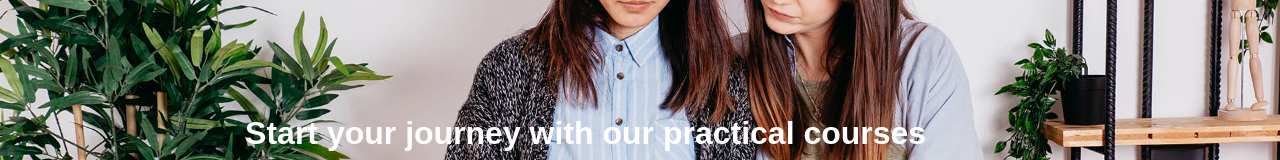
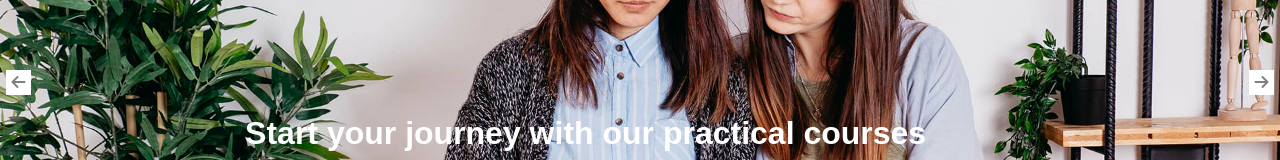
Before and after one commit to dejanino/sedcnis_2019, a plain HTML site: page index.html in a window 1280 px wide. Shown: the part 331-491 px from the top of the page. Drawn offline with Linux system fonts and the light colour scheme.

Commit message:
Dodate su strelice

```diff
--- a/css/index.css
+++ b/css/index.css
@@ -2,13 +2,14 @@
     --color: #29ca8e;
     --color-brown: #252020;
 }
+
 * {
     padding: 0;
     margin: 0;
     box-sizing: border-box;
     font-family: Arial, Helvetica, sans-serif;
+}
 
-}
 header {
     border-top: 5px solid #29ca8e;
     width: 100%;
@@ -56,14 +57,15 @@ a {
     background-color: #29ca8e;
 }
 
+
 /* SLIDER */
 
 .slider {
     width: 100%;
-    background-color:white;
+    background-color: white;
     height: 80vh;
     display: flex;
-    color:white;
+    color: white;
     text-align: left;
     justify-content: center;
     align-content: center;
@@ -71,6 +73,7 @@ a {
     position: relative;
     margin-top: 20px;
 }
+
 
 /* #slider-slike {
     position:relative;
@@ -130,6 +133,30 @@ a {
     }
     } */
 
+#left-arrow,
+#right-arrow {
+    top: 50%;
+    position: absolute;
+    background: #fff;
+    width: 25px;
+    HEIGHT: 25px;
+}
+
+#right-arrow {
+    right: 6px;
+}
+
+#left-arrow {
+    left: 6px;
+}
+
+#left-arrow i,
+#right-arrow i {
+    text-align: center;
+    line-height: 25px;
+    width: 100%;
+}
+
 
 /* SLIDER SLIKA */
 
@@ -139,13 +166,15 @@ img {
     align-content: center;
 }
 
+
 /* TEXT PREKO SLIKE */
 
-.slider-text{
+.slider-text {
     position: absolute;
     padding: 20px;
     bottom: 10px;
 }
+
 
 /* DUGME ISPOD SLIKE */
 
@@ -158,7 +187,7 @@ img {
     width: 160px;
     margin-top: 30px;
     display: inline-block;
-    text-align: center ;
+    text-align: center;
     line-height: 58px;
 }
 
@@ -186,6 +215,7 @@ img {
     padding-top: 10px;
 }
 
+
 /* OFFERS CONTAINER */
 
 .top-offers {
@@ -197,6 +227,7 @@ img {
     padding-right: 10px;
     margin-top: 45px;
 }
+
 
 /* OFFERS PROZOR */
 
@@ -210,6 +241,7 @@ img {
     justify-content: center;
     padding: 50px;
 }
+
 
 /* BROJ U PROZORU */
 
@@ -225,14 +257,15 @@ img {
     justify-content: center;
     align-items: center;
     margin-bottom: 20px;
+}
 
-}
 
 /* HEADER U PROZORU */
 
 .offer-heading {
     margin-bottom: 20px;
 }
+
 
 /* SIGNUP CONTAINER */
 
@@ -243,6 +276,7 @@ img {
     display: flex;
     flex-direction: column;
 }
+
 
 /* HEADER U SIGNUPU */
 
@@ -258,6 +292,7 @@ img {
     margin-top: 50px;
     padding-left: 20px;
 }
+
 
 /* SIGNUP SLICICA */
 
@@ -277,6 +312,7 @@ img {
     line-height: 50px !important;
 }
 
+
 /* SIGNUP FORMA */
 
 .signup-form {
@@ -294,13 +330,16 @@ img {
     width: 80%;
 }
 
-.signup-form form input[type=text], input[type=password], input[type=email] {
+.signup-form form input[type=text],
+input[type=password],
+input[type=email] {
     width: 100%;
 }
 
 .signup-form-submit {
     width: auto;
 }
+
 
 /* HEADER FORME */
 
@@ -310,6 +349,7 @@ img {
     margin-top: 0px;
     margin-bottom: 30px;
 }
+
 
 /* INPUT U FORMI */
 
@@ -323,6 +363,7 @@ input {
     height: 45px;
     font-size: 16px;
 }
+
 
 /* SUBMIT DUGME */
 
@@ -343,12 +384,14 @@ input {
     background-color: transparent;
 }
 
+
 /* TEXTAREA */
 
 textarea {
     padding: 5px;
     font-size: 17px;
 }
+
 
 /* TEACHERS CONTAINER */
 
@@ -361,6 +404,7 @@ textarea {
     padding: 20px;
 }
 
+
 /* TEACHER PROZOR */
 
 .teacher {
@@ -370,18 +414,19 @@ textarea {
     padding-bottom: 80px;
 }
 
+
 /* SLIKA U PROZORU */
 
 .teachers-image {
     display: flex;
     flex-direction: column;
     align-items: center;
-
 }
 
 .teachers-image img {
     width: 100%;
 }
+
 
 /* TEXT U PROZORU */
 
@@ -389,6 +434,7 @@ textarea {
     padding: 20px;
     background-color: white;
 }
+
 
 /* SOCIAL IKONICE */
 
@@ -403,7 +449,7 @@ textarea {
     justify-content: space-evenly;
 }
 
-.teacher-icon i{
+.teacher-icon i {
     color: black;
     width: 35px;
     height: 35px;
@@ -420,6 +466,7 @@ textarea {
     padding: 0;
 }
 
+
 /* COURSES CONTAINER */
 
 .courses-container {
@@ -429,12 +476,14 @@ textarea {
     width: 100%;
 }
 
+
 /* HEADER */
 
 .courses-header {
     text-align: center;
     margin-bottom: 50px;
 }
+
 
 /* SLIKA */
 
@@ -444,9 +493,10 @@ textarea {
     width: 90%;
 }
 
-.courses-image img{
+.courses-image img {
     width: 100%;
 }
+
 
 /* DATUM I VREME */
 
@@ -461,12 +511,12 @@ textarea {
 
 .courses-input h2 {
     padding: 0 15px 0 5px;
-
 }
 
 .courses-input i {
     font-size: 23px;
 }
+
 
 /* TEXT ISPOD SLIKE */
 
@@ -484,6 +534,7 @@ textarea {
     margin-bottom: 10px;
 }
 
+
 /* AVATAR CONTAINER */
 
 .courses-avatar {
@@ -498,6 +549,7 @@ textarea {
     font-weight: bold;
 }
 
+
 /* SLICICA */
 
 .courses-avatar img {
@@ -505,6 +557,7 @@ textarea {
     height: 55px;
     border-radius: 30px;
 }
+
 
 /* FREE BUTTON */
 
@@ -518,12 +571,12 @@ textarea {
     margin-left: auto;
     margin-right: 10px;
     padding: 0 50px;
-
 }
 
 .avatar-input:hover {
     cursor: pointer;
 }
+
 
 /* COURSES NAVIGACIJA-SLIDER */
 
@@ -534,6 +587,7 @@ textarea {
     font-size: 30px;
     color: grey;
 }
+
 
 /* STUDENT CONTAINER */
 
@@ -599,6 +653,7 @@ textarea {
     color: grey;
 }
 
+
 /* CONTACT CONTAINER */
 
 .contact-container {
@@ -614,15 +669,18 @@ textarea {
     padding-top: 40px;
 }
 
+
 /* NAME I EMAIL */
 
-.contact-form input[name],input[email] {
+.contact-form input[name],
+input[email] {
     width: 100%;
     height: 40px;
     margin-bottom: 15px;
     background-color: white;
     border-radius: 5px;
 }
+
 
 /* TEKST */
 
@@ -633,6 +691,7 @@ textarea {
     margin-bottom: 20px;
     border-radius: 5px;
 }
+
 
 /* SUBMIT DUGME */
 
@@ -663,6 +722,7 @@ textarea {
     width: 100%;
 }
 
+
 /* FOOTER */
 
 footer {
@@ -685,12 +745,12 @@ footer {
     color: lightgrey;
 }
 
+
 /* HEADQUARTER */
 
 .headquarter {
     color: white;
     padding-right: 20px;
-
 }
 
 .headquarter h2 {
@@ -714,6 +774,7 @@ footer {
     margin-right: 30px;
 }
 
+
 /* CONTACT INFO */
 
 .contact-info {
@@ -722,15 +783,16 @@ footer {
     color: white;
 }
 
-.contact-info h2{
+.contact-info h2 {
     padding-bottom: 20px;
 }
 
-.contact-info p{
+.contact-info p {
     padding-bottom: 20px;
     line-height: 0.3em;
     color: grey;
 }
+
 
 /* QUICK LINKS */
 
@@ -759,6 +821,7 @@ footer {
     color: lightgrey;
 }
 
+
 /* NEWSLETTER SIGNUP */
 
 .newsletter {
@@ -780,7 +843,6 @@ footer {
     margin-bottom: 15px;
     background-color: transparent;
     border-bottom: 1px solid grey;
-
 }
 
 .newsl-submit {
@@ -790,7 +852,6 @@ footer {
     border-radius: 23px;
     width: 150px;
     margin-top: 10px; */
-
     padding: 0 20px;
     background-color: transparent;
     color: white;
@@ -812,19 +873,15 @@ footer {
     color: grey;
 }
 
-
 @media screen and (min-width:768px) {
-
     header {
         display: flex;
         flex-direction: row;
     }
-
     .logo {
         margin: 15px;
         width: auto;
     }
-
     li {
         padding: 10px;
         height: 100%;
@@ -832,61 +889,44 @@ li {
         justify-content: center;
         align-items: center;
     }
-
     .menu {
         display: flex;
         flex-direction: row;
     }
-
     /* SLIDER */
-
     .slider {
         margin-top: 0px;
     }
-
     /* TEXT PREKO SLIKE */
-
-.slider-text{
+    .slider-text {
         bottom: 100px;
     }
-
     /* OFFERS CONTAINER */
-
     .top-offers {
         flex-direction: row;
         padding: 20px;
     }
-
     /* OFFERS PROZOR */
-
     .offers-window {
         padding: 35px;
         margin-right: 10px;
         justify-content: flex-start;
     }
-
     /* HEADER U SIGNUPU */
-
     .signup-header {
         font-size: 14px;
     }
-
     .signup-window {
         padding-right: 100px;
     }
-
     /* RAZMAK ZA PARAGRAF I H2 */
-
     .signup-window p {
         line-height: 1.5em;
     }
-
     .signup-window h2 {
         line-height: 1.3em;
     }
-
     /* SIGNUP FORMA */
-
     .signup-form {
         border-radius: 50%;
         height: 40vw;
@@ -896,7 +936,6 @@ li {
         margin-left: 20px;
         margin-bottom: 25px;
     }
-
     .signup-form-submit {
         padding: 0 20px;
         background-color: white;
@@ -907,9 +946,7 @@ li {
         margin-top: 20px;
         line-height: 40px;
     }
-
     /* TEACHERS CONTAINER */
-
     .teachers-container {
         display: flex;
         flex-direction: row;
@@ -917,194 +954,146 @@ li {
         text-align: center;
         padding-bottom: 60px;
     }
-
     /* TEXT U HEADERU */
-
     .teachers-header {
         padding: 20px;
         margin: 0 0 15px 0;
         width: 100%;
     }
-
     /* TEACHER PROZOR */
-
     .teacher {
         width: 50%;
         padding: 15px;
     }
-
     .teachers-header p {
         color: grey;
         line-height: 1.6em;
     }
-
     /* TEKST U PROZORU */
-
     .teachers-text {
         text-align: left;
         background-color: white;
     }
-
     /* SOCIAL IKONICE */
-
     .teachers-icons {
         border-top: 3px solid #f9f9f9;
         padding: 10px;
     }
-
-.teachers-icons a{
+    .teachers-icons a {
         font-size: 15px;
         line-height: 45px;
     }
-
     /* HEADER */
-
     .courses-header {
         padding-top: 50px;
         margin-bottom: 40px;
     }
-
     /* SLIKA */
-
     .courses-image {
         width: 90%;
     }
-
     /* DATUM I VREME */
-
     .courses-input {
         bottom: 3%;
         left: 3%;
     }
-
     /* AVATAR CONTAINER */
-
     .courses-avatar {
         justify-content: start;
     }
-
     /* PARAGRAF */
-
     .courses-avatar p {
         margin-left: 20px;
     }
-
-
     /* FREE BUTTON */
-
     .avatar-input {
         margin-left: auto;
     }
-
     /* STUDENT CONTAINER */
-
     .avatar-text {
         margin-top: 10px;
     }
-
     .student-window-h {
         display: none;
     }
-
     /* CONTACT CONTAINER */
-
     footer {
         width: 100%;
         height: 100%;
         flex-direction: row;
         flex-wrap: wrap;
     }
-
     .headquarter {
         width: 50%;
     }
-
     .contact-info {
         margin-top: 0px;
     }
-
     .contact-quicklinks {
         width: 50%;
     }
-
     .newsletter {
         width: 100%;
     }
-
     .newsl-submit {
         width: 50%;
     }
-
 }
 
 @media screen and (min-width:992px) {
-
     header {
         padding: 0 calc((100% - 1000px) / 2);
     }
-
     .logo {
         margin: 14px;
         margin-right: 50px
     }
-
     li {
         padding-right: 20px;
         padding-left: 20px;
     }
-
     .slider {
         margin-top: 0px;
     }
-
     .top-offers {
         margin-bottom: 100px;
         padding: 0 calc((100% - 900px) / 2);
     }
-
     .signup-container {
         flex-direction: row;
         justify-content: center;
         padding: 0 calc((100% - 900px) / 2);
     }
-
     .signup-form {
         height: 430px;
         width: 430px;
     }
-
     .signup-items {
         width: 50%;
         display: flex;
         flex-direction: column;
         margin-right: 25px;
     }
-
     .signup-header {
         padding-top: 25px;
         padding-bottom: 15px;
         margin-top: 0px;
     }
-
     .signup-window {
         padding-right: 0px;
         padding-left: 0px;
         margin-top: 15px;
     }
-
     .teachers-container {
         padding: 0 calc((100% - 900px) / 2);
     }
-
     .teacher {
         width: 25%;
     }
-
     /* .teachers-icons {
         height: 0px;
     } */
-
-    .teacher-icon i{
+    .teacher-icon i {
         color: black;
         font-size: 15px;
         width: 35px;
@@ -1112,75 +1101,59 @@ footer {
         line-height: 35px;
         text-align: center;
     }
-
-
     .courses-container {
         padding: 0 calc((100% - 900px) / 2);
     }
-
     .contact-container {
         flex-direction: row;
         align-items: center;
         padding: 0 calc((100% - 900px) / 2);
         padding-bottom: 20px;
     }
-
     .contact-text {
         padding-top: 15px;
     }
-
     .contact-form {
         width: 50%;
     }
-
     .contact-form-input {
         width: 100%;
     }
-
     .contact-form-submit {
         width: 40%;
     }
-
     .contact-image {
         margin-left: 35px;
         padding-bottom: 0px;
         width: 50%;
     }
-
     footer {
         flex-wrap: nowrap;
     }
-
     .headquarter {
         width: 33.33%;
     }
-
     .contact-quicklinks {
         width: 33.33%;
     }
-
     .newsletter {
         width: 33.33%;
         margin-top: 0px;
     }
-
     .student-container {
         padding: 0 calc((100% - 900px) / 2);
     }
-
     .student-windows {
         display: flex;
         flex-direction: row;
         width: 100%;
     }
-
     .student-window {
         width: 33.33%;
         margin-right: 10px;
         background-color: white;
         position:
     }
-
     .student-window-h {
         display: flex;
         flex-direction: column;
@@ -1188,17 +1161,14 @@ footer {
         margin-right: 10px;
         background-color: white;
     }
-
     .student-paragraf {
         padding: 0 0 20px 20px;
         color: grey;
     }
-
     footer {
         padding: 0 calc((100% - 900px) / 2);
         padding-top: 15px;
     }
-
     a {
         text-decoration: none;
         color: grey;
@@ -1208,11 +1178,7 @@ footer {
         background-color: #29ca8e;
         color: white;
     }
-
     li:hover a {
         color: white;
     }
-
-
-
 }
--- a/index.html
+++ b/index.html
@@ -44,9 +44,13 @@
     <main>
         <!-- Slider -->
         <div class="slider">
+            <a href="" id="left-arrow">
+                <i class="fas fa-arrow-left"></i>
+                <!--  -->
+            </a>
             <div id="slider-image">
-                 <img class="top" src="images/slider-image2.jpg" alt="image"/>
-                 <!-- <img class="bottom" src="slider-image3.jpg" alt="image"/>
+                <img class="top" src="images/slider-image2.jpg" alt="image" />
+                <!-- <img class="bottom" src="slider-image3.jpg" alt="image"/>
                 <img class="middle" src="slider-image1.jpg" alt="image"/>  -->
             </div>
             <div class="slider-text">
@@ -54,12 +58,15 @@
                     <h1>Start your journey with our practical courses</h1>
                 </div>
                 <div class="slider-paragraf">
-                    <p>Our online courses are build in partnership with technology leaders and are designed to meet
-                        industry demands</p>
+                    <p>Our online courses are build in partnership with technology leaders and are designed to meet industry demands</p>
                 </div>
                 <a href="#contact" class="big-button btn-white">Let's chat</a>
                 <!-- <a href="#"><button class="big-button">Take a course</button></a> -->
             </div>
+            <a href="" id="right-arrow">
+                <i class="fas fa-arrow-right"></i>
+                <!--  -->
+            </a>
         </div>
         <!-- End Slider -->
         <!-- Top Offers -->
@@ -67,20 +74,17 @@
             <div class="offers-window">
                 <div class="offer-number">01</div>
                 <h2 class="offer-heading">Trending Courses</h2>
-                <p class="offer-paragraph">Known is free education HTML Bootstrap Template. You can modify in any way
-                    and use this for your website.</p>
+                <p class="offer-paragraph">Known is free education HTML Bootstrap Template. You can modify in any way and use this for your website.</p>
             </div>
             <div class="offers-window">
                 <div class="offer-number">02</div>
                 <h2 class="offer-heading">Books & Library</h2>
-                <p class="offer-paragraph">You are allowed to use Known HTML Template for your commercial or
-                    non-commercial websites.</p>
+                <p class="offer-paragraph">You are allowed to use Known HTML Template for your commercial or non-commercial websites.</p>
             </div>
             <div class="offers-window">
                 <div class="offer-number">03</div>
                 <h2 class="offer-heading">Certified Teachers</h2>
-                <p class="offer-paragraph">Please spread a word about us. Template redistribution is NOT allowed on any
-                    download websites.</p>
+                <p class="offer-paragraph">Please spread a word about us. Template redistribution is NOT allowed on any download websites.</p>
             </div>
         </div>
         <!-- End Top Offers -->
@@ -237,8 +241,7 @@
                         </div>
                     </div>
                     <div class="student-paragraf">
-                        <p>You do really help young creative minds to get quality education and professional job search
-                            assistance. I'd recommend it to everyone!</p>
+                        <p>You do really help young creative minds to get quality education and professional job search assistance. I'd recommend it to everyone!</p>
                     </div>
                     <div class="student-stars">
                         <i class="fas fa-star"></i>
@@ -257,8 +260,7 @@
                         </div>
                     </div>
                     <div class="student-paragraf">
-                        <p>Nam eget mi eu amte faucibus viterra nec sed magna. Vivamus viverra professional job search
-                            assistance. I'd recommend it to everyone!</p>
+                        <p>Nam eget mi eu amte faucibus viterra nec sed magna. Vivamus viverra professional job search assistance. I'd recommend it to everyone!</p>
                     </div>
                     <div class="student-stars">
                         <i class="fas fa-star"></i>
@@ -276,9 +278,7 @@
                         </div>
                     </div>
                     <div class="student-paragraf">
-                        <p>Trying something new is exciting! Thanks for the amazing law course! Sollicitudin quis
-                            felis
-                            vitae hendrerit.</p>
+                        <p>Trying something new is exciting! Thanks for the amazing law course! Sollicitudin quis felis vitae hendrerit.</p>
                     </div>
                     <div class="student-stars">
                         <i class="fas fa-star"></i>
```
Lines whose indentation alone changed are shown as unchanged.
